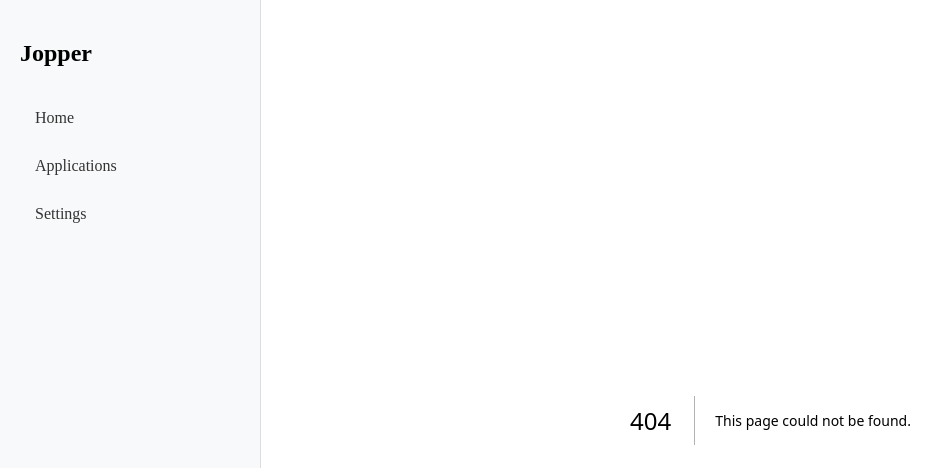
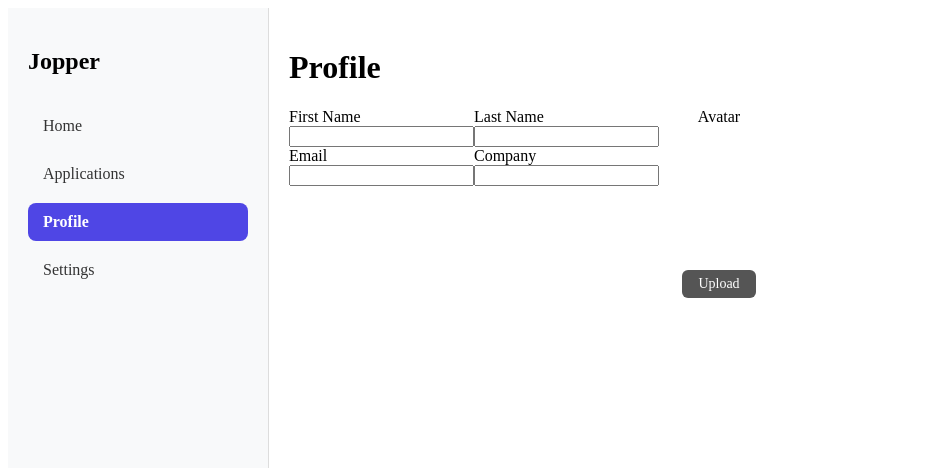
Before and after one commit to Rhiyon/Hackathon-401, a Next.js app in the folder front-end/: page /profile in a window 1280 px wide. Before the commit this address had no page. Shown: the top 468 px of the page, without its empty margins (0-948 px from the left). Built offline with nearby package versions, Linux system fonts and the light colour scheme.

Commit message:
fields added for Profile

```diff
--- a/front-end/components/sidebar.tsx
+++ b/front-end/components/sidebar.tsx
@@ -10,6 +10,7 @@ export default function Sidebar() {
   const navItems = [
     { name: "Home", path: "/" },
     { name: "Applications", path: "/applications" },
+    { name: "Profile", path: "/profile"},
     { name: "Settings", path: "/settings" },
   ];
 
--- /dev/null
+++ b/front-end/pages/profile.tsx
@@ -0,0 +1,69 @@
+import React, { useState, ChangeEvent} from "react";
+import styles from "../styles/ProfilePage.module.css"
+
+const ProfilePage: React.FC = () => {
+    const [avatarPreview, setAvatarPreview] = useState<string | null>(null);
+
+    const handleAvatarChange = (e: ChangeEvent<HTMLInputElement>) => {
+        if (e.target.files && e.target.files[0]) {
+        const file = e.target.files[0];
+        const reader = new FileReader();
+        reader.onload = () => setAvatarPreview(reader.result as string);
+        reader.readAsDataURL(file);
+        }
+    };
+
+
+  return (
+    <div>
+        <h1>Profile</h1>
+        <div className={styles.fieldAvatar}>
+            <div className={styles.fields}>
+                <div className={styles.row}>
+                    <div className={styles.strField}>
+                        <label>First Name</label>
+                        <input type="text" className={styles.firstName}></input>
+                    </div>
+                    <div className={styles.strField}>
+                        <label>Last Name</label>
+                        <input type="text" className={styles.lastName}></input>
+                    </div>
+                </div>
+
+                <div className={styles.row}>
+                    <div className={styles.strField}>
+                        <label>Email</label>
+                        <input type="text" className={styles.email}></input>
+                    </div>
+                    <div className={styles.strField}>
+                        <label>Company</label>
+                        <input type="text" className={styles.company}></input>
+                    </div>
+                </div>
+            </div>
+            <div className={styles.avatarSection}>
+                <label className={styles.avatar}>Avatar</label>
+                <div className={styles.avatarCircle}>
+                    {avatarPreview ? (
+                        <img src={avatarPreview} alt="Avatar" />
+                    ) : (
+                        <span className={styles.avatarPlaceholder}></span>
+
+                    )}
+                </div>
+                <input
+                type="file"
+                accept="image/*"
+                className={styles.hiddenInput}
+                id="avatarInput"
+                onChange={handleAvatarChange}
+                />
+                <label htmlFor="avatarInput" className={styles.uploadBtn}>Upload</label>
+            </div>
+
+            </div>
+    </div>
+  );
+};
+
+export default ProfilePage;
--- /dev/null
+++ b/front-end/styles/ProfilePage.module.css
@@ -0,0 +1,65 @@
+.fieldAvatar{
+display: flex;
+flex-direction: row;
+}
+
+.fields{
+    display: flex;
+    flex-direction: column;
+}
+
+.row{
+    display: flex;
+
+}
+.strField {
+    display: flex;
+    flex-direction: column;
+}
+
+.avatarSection {
+  display: flex;
+  flex-direction: column;
+  align-items: center;
+  gap: 12px;
+}
+
+.avatarCircle {
+  width: 120px;
+  height: 120px;
+  background-color: white;
+  border-radius: 50%;
+  display: flex;
+  justify-content: center;
+  align-items: center;
+  overflow: hidden;
+}
+
+.avatarCircle img {
+  width: 100%;
+  height: 100%;
+  object-fit: cover;
+}
+
+.avatarPlaceholder {
+  font-size: 40px;
+  color: #555;
+}
+
+.hiddenInput {
+  display: none;
+}
+
+.uploadBtn {
+  background-color: #555;
+  color: white;
+  padding: 6px 16px;
+  border-radius: 6px;
+  font-size: 14px;
+  cursor: pointer;
+  transition: background 0.2s;
+}
+
+.uploadBtn:hover {
+  background-color: #777;
+}
```
